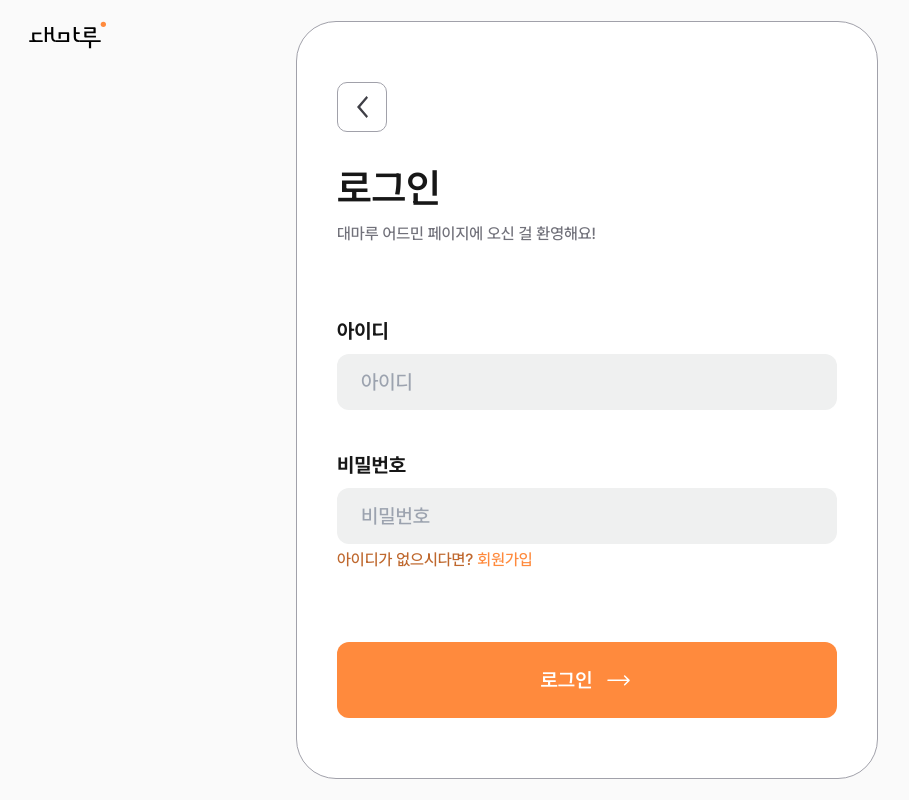
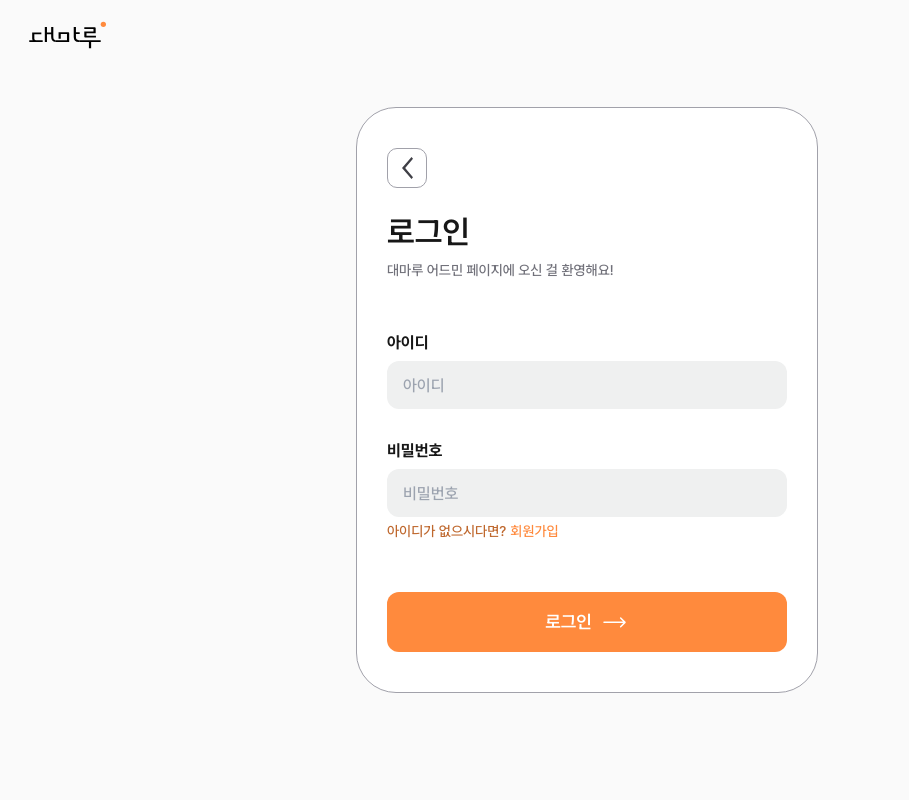
Before and after one commit to daemaru/daemaru-admin-frontend, a Next.js app: page /login in a window 1280 px wide. Shown: the whole page, without its empty margins (53-962 px from the left). Built offline with nearby package versions, Linux system fonts and the light colour scheme.

Commit message:
fix :: size

```diff
--- a/src/app/login/page.tsx
+++ b/src/app/login/page.tsx
@@ -5,37 +5,45 @@ import Image from "next/image";
 
 const Login = () => {
     return (
-        <div className="h-screen w-screen overflow-hidden bg-primary-gray-50" >
+        <div className="h-screen w-screen overflow-hidden bg-primary-gray-50">
             <Header />
             <div className="flex flex-col items-center justify-center h-[calc(100vh-140px)]">
-                <div className="flex flex-col rounded-[40px] bg-primary-gray-white border border-primary-gray-400 pl-[40px] pr-[40px] pt-[60px] pb-[60px]">
-                    <button className="flex items-center justify-center w-[50px] h-[50px] border border-primary-gray-400 rounded-[10px]">
-                        <Image src={LeftArrow} alt="arrow"/>
+                <div className="flex flex-col rounded-[40px] bg-primary-gray-white border border-primary-gray-400 pl-[30px] pr-[30px] pt-[40px] pb-[40px]">
+                    <button className="flex items-center justify-center w-[40px] h-[40px] border border-primary-gray-400 rounded-[10px]">
+                        <Image src={LeftArrow} alt="arrow" />
                     </button>
-                    <div className="mt-[26px] flex flex-col gap-[4px]">
-                        <p className="font-[600] text-[40px]">로그인</p>
-                        <p className="font-[500] text-[16px] text-primary-gray-500">대마루 어드민 페이지에 오신 걸 환영해요!</p>
+                    <div className="mt-[20px] flex flex-col gap-[4px]">
+                        <p className="font-[600] text-[32px]">로그인</p>
+                        <p className="font-[500] text-[14px] text-primary-gray-500">대마루 어드민 페이지에 오신 걸 환영해요!</p>
                     </div>
-                    <div className="mt-[70px] flex flex-col gap-[40px]">
-                        <div className="flex flex-col gap-[8px]">
-                            <p className="font-[700] text-[20px]">아이디</p>
-                            <input className="w-full h-[56px] rounded-[12px] bg-[#EFF0F0] pl-[24px] font-[500] text-[20px]" type="text" placeholder="아이디"/>
+                    <div className="mt-[50px] flex flex-col gap-[30px]">
+                        <div className="flex flex-col gap-[6px]">
+                            <p className="font-[700] text-[16px]">아이디</p>
+                            <input
+                                className="w-full h-[48px] rounded-[12px] bg-[#EFF0F0] pl-[16px] font-[500] text-[16px]"
+                                type="text"
+                                placeholder="아이디"
+                            />
                         </div>
-                        <div className="flex flex-col gap-[8px]">
-                            <p className="font-[700] text-[20px]">비밀번호</p>
+                        <div className="flex flex-col gap-[6px]">
+                            <p className="font-[700] text-[16px]">비밀번호</p>
                             <div className="flex flex-col gap-[4px]">
-                                <input className="w-full h-[56px] rounded-[12px] bg-[#EFF0F0] pl-[24px] font-[500] text-[20px]" type="password" placeholder="비밀번호"/>
+                                <input
+                                    className="w-full h-[48px] rounded-[12px] bg-[#EFF0F0] pl-[16px] font-[500] text-[16px]"
+                                    type="password"
+                                    placeholder="비밀번호"
+                                />
                                 <div className="flex gap-[4px]">
-                                    <span className="font-[500] text-[16px] text-primary-orange-dark">아이디가 없으시다면?</span>
-                                    <span className="font-[500] text-[16px] text-primary-orange-normal">회원가입</span>
+                                    <span className="font-[500] text-[14px] text-primary-orange-dark">아이디가 없으시다면?</span>
+                                    <span className="font-[500] text-[14px] text-primary-orange-normal">회원가입</span>
                                 </div>
                             </div>
                         </div>
                     </div>
-                    <button className="bg-primary-orange-normal w-[500px] h-[76px] rounded-[12px] font-semibold text-xl text-primary-gray-white mt-[70px]">
-                        <div className="flex items-center justify-center gap-[12px]">
+                    <button className="bg-primary-orange-normal w-[400px] h-[60px] rounded-[12px] font-semibold text-lg text-primary-gray-white mt-[50px]">
+                        <div className="flex items-center justify-center gap-[8px]">
                             <p>로그인</p>
-                            <Image src={RightArrow} alt="arrow"/>
+                            <Image src={RightArrow} alt="arrow" />
                         </div>
                     </button>
                 </div>
```
